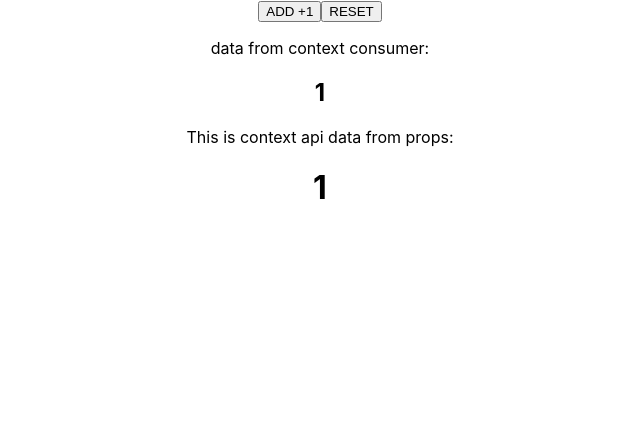
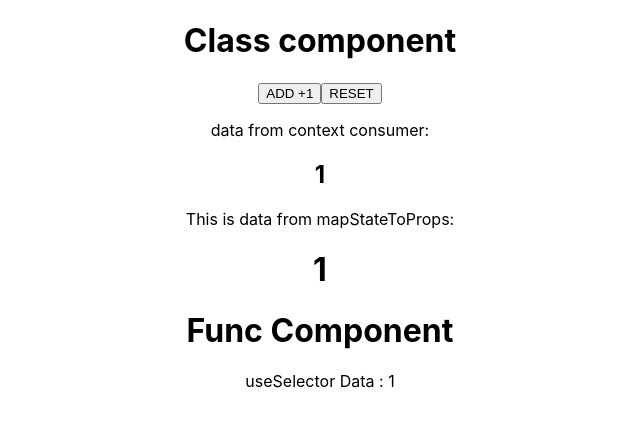
Before and after one commit to esmusev/redux-context-api, a React (Create React App) app: page / in a window 1280 px wide. Shown: the top 426 px of the page, without its empty margins (320-960 px from the left). Built offline with nearby package versions, Linux system fonts and the light colour scheme.

Commit message:
useSelector added

```diff
--- a/src/App.js
+++ b/src/App.js
@@ -2,12 +2,14 @@ import './App.css';
 
 import Provider from './context-store/provider'
 import SomeComponent from "./someComponent";
+import SomeFunctionalComponent from "./someFunctionalComponent";
 
 function App() {
   return (
     <div className="App">
       <Provider>
         <SomeComponent/>
+        <SomeFunctionalComponent/>
       </Provider>
     </div>
   );
--- /dev/null
+++ b/src/context-store/useSelector.js
@@ -0,0 +1,11 @@
+import {useContext} from "react";
+import Store from "./Store";
+
+const useSelector = (selector) => {
+    const {state} = useContext(Store);
+    let selectedState = selector(state);
+
+    return selectedState
+}
+
+export default useSelector;
--- a/src/someComponent.js
+++ b/src/someComponent.js
@@ -12,6 +12,7 @@ class SomeComponent extends Component{
     render(){
         return (
         <div>
+            <h1>Class component</h1>
             <button onClick={this.handleOnClick}>
                 ADD +1
             </button>
@@ -29,7 +30,7 @@ class SomeComponent extends Component{
 
                 }}
             </Store.Consumer>
-            <p>This is context api data from props:</p>
+            <p>This is data from mapStateToProps:</p>
             <h1>{this.props.data}</h1>
         </div>
         )
--- /dev/null
+++ b/src/someFunctionalComponent.jsx
@@ -0,0 +1,14 @@
+import useSelector from "./context-store/useSelector";
+
+const SomeFunctionalComponent = () => {
+    const data = useSelector((state) => state.data)
+
+    return (
+        <>
+            <h1>Func Component</h1>
+            <p>useSelector Data : {data}</p>
+        </>
+    )
+}
+
+export default SomeFunctionalComponent;
```
Also changed, not shown: src/store/useSelector.js (deleted).
